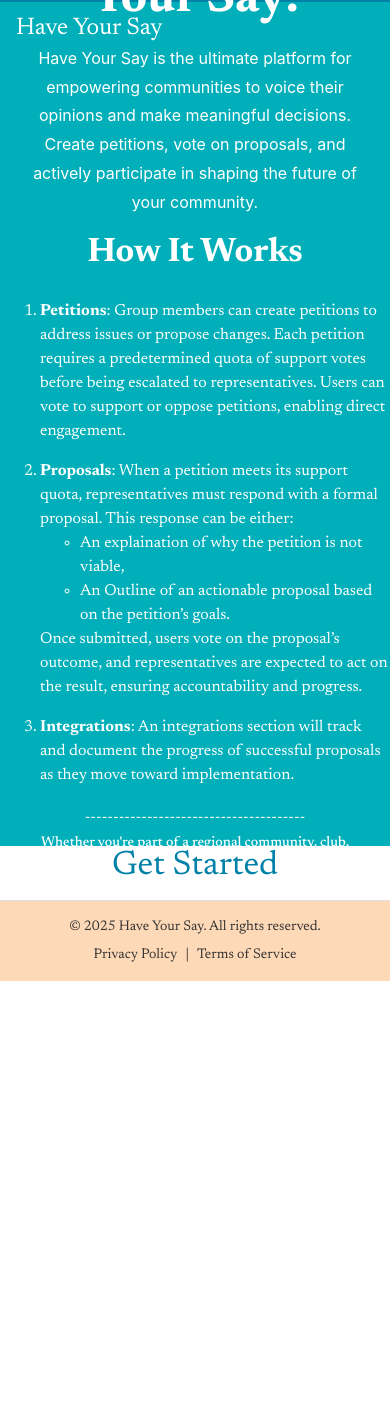
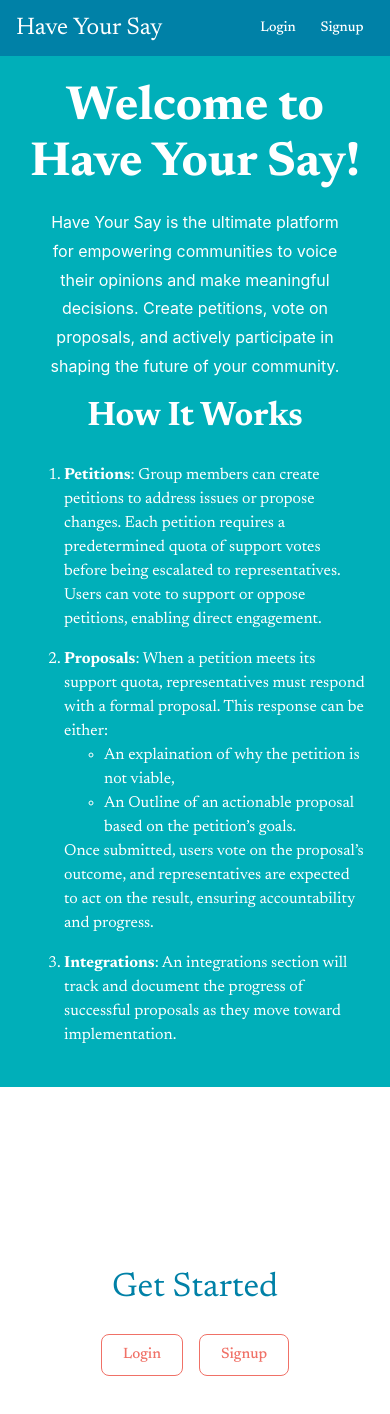
Before and after one commit to shanedunne/have_your_say, a React (Create React App) app in the folder frontend/: page / in a window 390 px wide. Shown: the top 1414 px of the page. Before the commit the page ends 981 px from the top, so only its background shows below. Built offline with nearby package versions, Linux system fonts and the light colour scheme; no server answers.

Commit message:
fix issues with home page and home nav on mobile

```diff
--- a/frontend/src/components/AppBar.js
+++ b/frontend/src/components/AppBar.js
@@ -3,6 +3,7 @@ import AppBar from '@mui/material/AppBar';
 import Box from '@mui/material/Box';
 import Toolbar from '@mui/material/Toolbar';
 import Typography from '@mui/material/Typography';
+import Button from '@mui/material/Button';
 import { useNavigate } from 'react-router-dom';
 import theme from '../assets/theme';
 
@@ -13,7 +14,6 @@ export default function ButtonAppBar() {
 
 
   return (
-    <Box sx={{ flexGrow: 1 }}>
       <AppBar position="static" sx={{ backgroundColor: theme.palette.primary.main }}>
         <Toolbar>
           <Box
@@ -28,9 +28,14 @@ export default function ButtonAppBar() {
               Have Your Say
             </Typography>
           </Box>
-
+          <Box sx={{ flexGrow: 1 }} />
+          <Button color="inherit" onClick={() => navigate('/login')}>
+            Login
+          </Button>
+          <Button color="inherit" onClick={() => navigate('/signup')}>
+            Signup
+          </Button>
         </Toolbar>
       </AppBar>
-    </Box>
   );
 }
--- a/frontend/src/pages/Home/Home.js
+++ b/frontend/src/pages/Home/Home.js
@@ -13,15 +13,14 @@ function HomePage() {
     const navigate = useNavigate();
 
     return (
-        <Box sx={{ width: "100%", height: "100vh" }}>
+        <Box sx={{ display: "flex", flexDirection: "column", width: "100%", minHeight: "100vh" }}>
             <ButtonAppBar />
             <Box sx={{
                 display: 'flex',
                 flexDirection: { xs: "column", sm: "row" },
-                justifyContent: 'center',
-                alignItems: 'center',
+                flex: 1,
+                alignItems: 'stretch',
                 width: '100%',
-                height: '100vh',
             }}>
                 <Box sm={12} m={9}
                     sx={{
@@ -31,10 +30,9 @@ function HomePage() {
                         display: "flex",
                         flexDirection: "column",
                         justifyContent: "center",
-                        alignItems: "center",
-                        height: { xs: "100vh", sm: "100vh" },
+                        alignItems: 'center',
                         margin: 0,
-                        padding: 0
+                        padding: 3
                     }}
                 >
                     <Typography variant="h3" sx={{ fontWeight: "bold", mb: 2 }}>
@@ -91,30 +89,7 @@ function HomePage() {
                             implementation.
                         </Typography>
                     </Box>
-                    <Typography
-                        variant="body1"
-                        sx={{
-                            lineHeight: 1.8,
-                            textAlign: "center",
-                            maxWidth: { xs: "90%", sm: "70%" },
-                            color: theme.palette.primary.contrastText,
-                        }}
-                    >
-                        ---------------------------------------
-                    </Typography>
-                    <Typography
-                        variant="subtitle2"
-                        sx={{
-                            lineHeight: 1.8,
-                            textAlign: "center",
-                            maxWidth: { xs: "90%", sm: "70%" },
-                            color: theme.palette.primary.contrastText,
-                        }}
-                    >
-                        Whether you're part of a regional community, club, society or company,
-                         use your voice and be heard. Implement <strong>Have Your Say</strong> now,
-                         the platform you deserve!
-                    </Typography>
+
                 </Box>
                 <Box sm={12} m={3}
                     sx={{
@@ -123,7 +98,8 @@ function HomePage() {
                         flexDirection: "column",
                         justifyContent: "center",
                         alignItems: "center",
-                        height: { xs: "50%", sm: "100vh" },
+                        minHeight: {xs: "50vh"},
+                        p: 3,
                         margin: 0,
                         backgroundColor: theme.palette.background.paper,
                         color: theme.palette.primary.main
```
